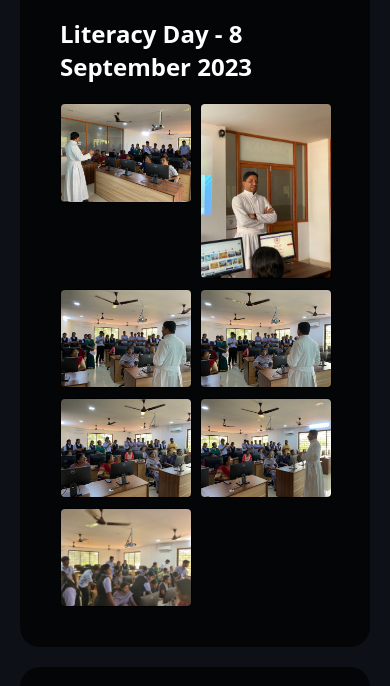
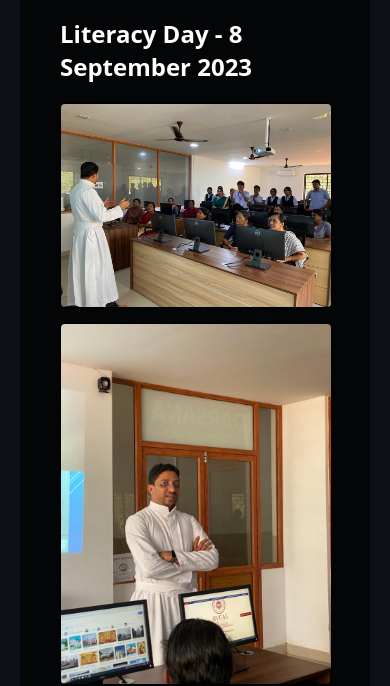
Before and after one commit to athuull/codingClub-frontend, a website built with webpack: page gallery.html in a window 390 px wide. Shown: the part 167-853 px from the top of the page. Built offline with nearby package versions, Linux system fonts and the light colour scheme; some packages are replaced by stand-ins of ours.

Commit message:
bug fixes

```diff
--- a/style.css
+++ b/style.css
@@ -404,16 +404,17 @@ footer {
     margin-bottom: 20px;
 }
 
+/* Media query for screens with a maximum width of 768px (typical for small screens) */
 @media (max-width: 768px) {
-    /* Modify the image container for smaller screens */
+    /* Remove the grid layout for smaller screens */
     .image-container {
-        grid-template-columns: repeat(2, 1fr); /* Two columns per row on smaller screens */
-        gap: 10px; /* Decrease spacing between images */
+        display: block; /* Display images as block elements */
     }
 
     /* Make images responsive within the image container */
     .image-container img {
         width: 100%; /* Set the image width to 100% to make them responsive */
         max-height: none; /* Remove the maximum height to allow images to scale proportionally */
+        margin-bottom: 10px; /* Add margin to separate images vertically */
     }
 }
```
